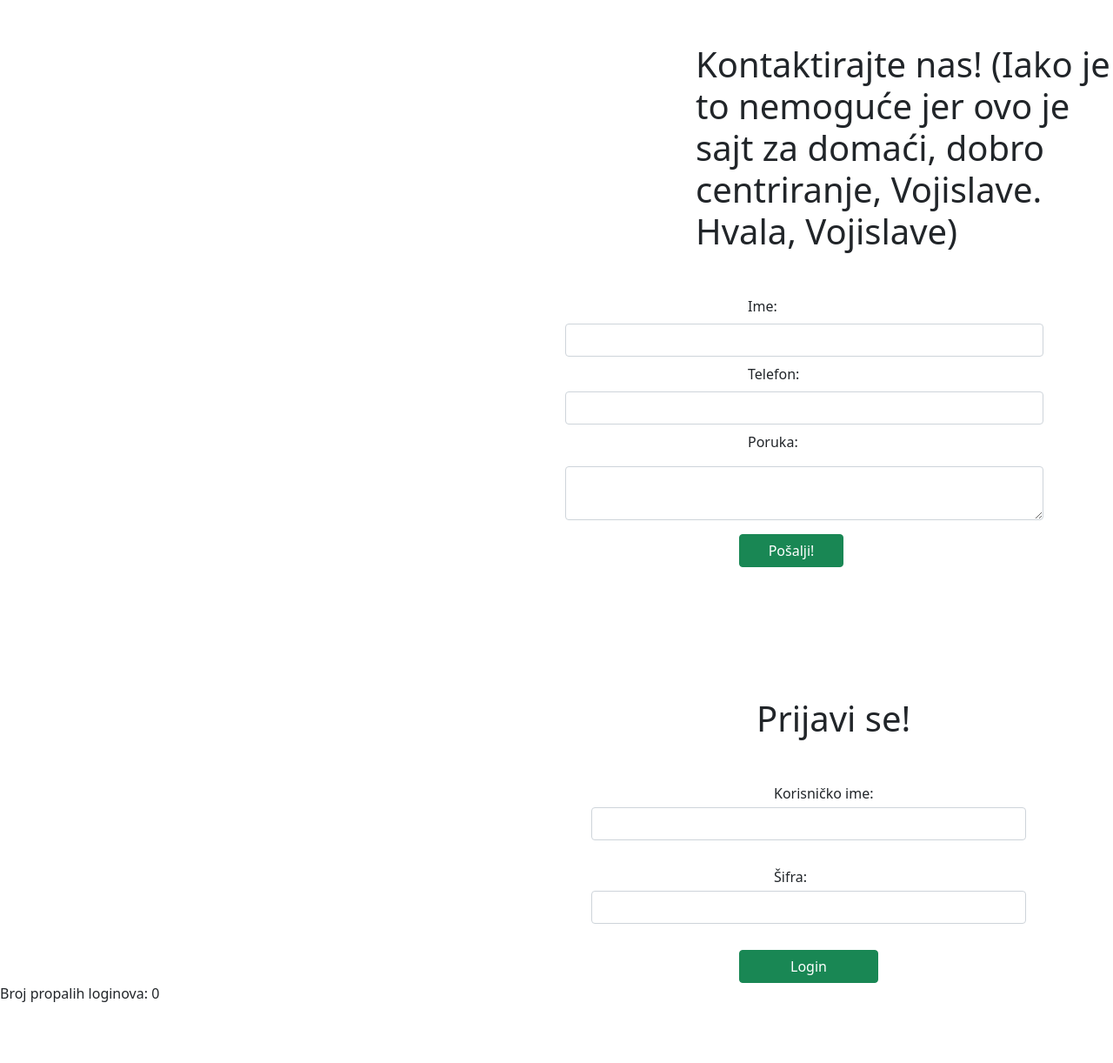
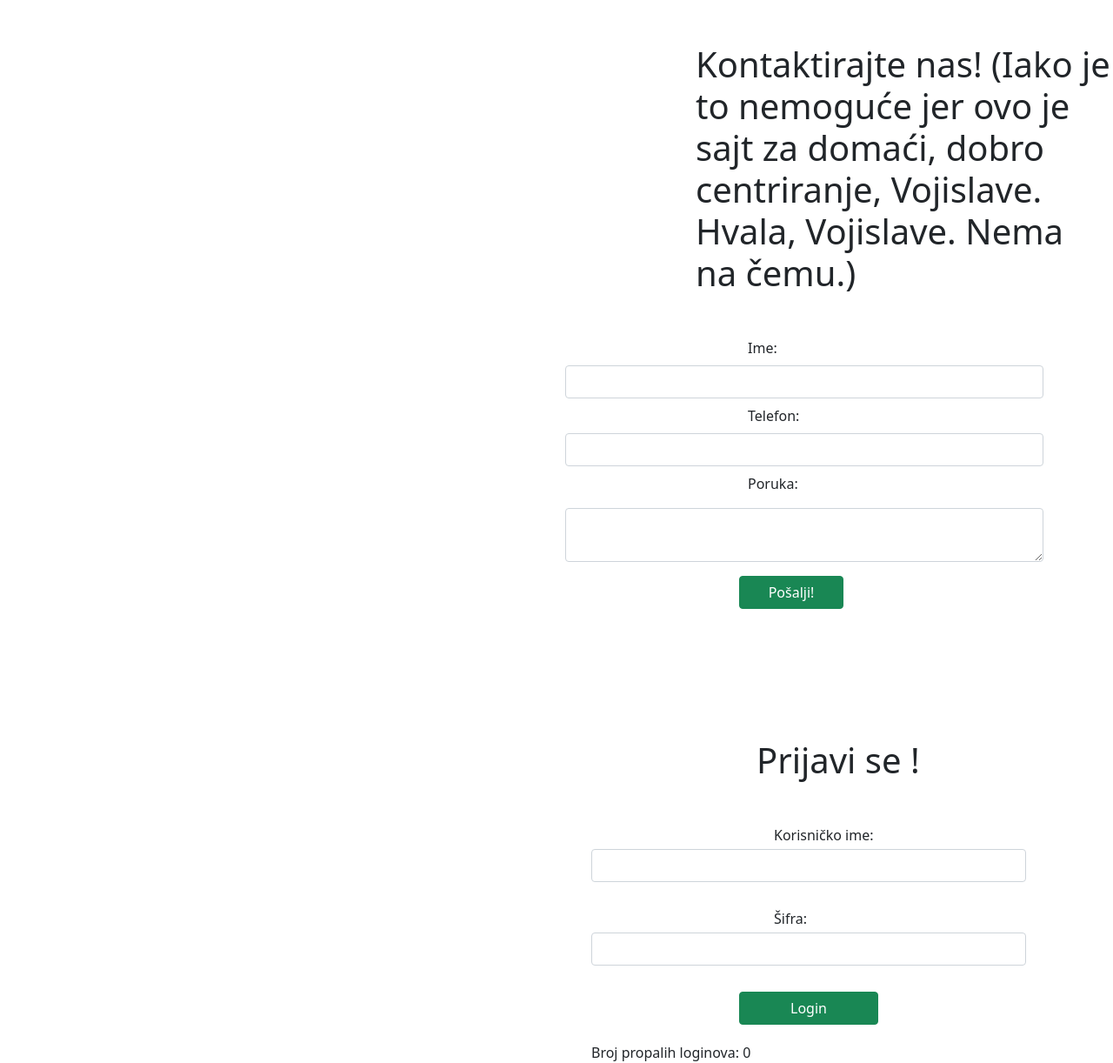
Before and after one commit to pipstur/itehDom03, a React (Create React App) app: page /contact in a window 1280 px wide. Shown: the whole page at 87% size. Before the commit the page ends 1154 px from the top, so only its background shows below. Built offline with nearby package versions, Linux system fonts and the light colour scheme.

Commit message:
ok valjda je sada sve popravljeno i spremno za odbranu sutra

```diff
--- a/src/components/ContactPage.js
+++ b/src/components/ContactPage.js
@@ -9,7 +9,7 @@ function ContactPage() {
 
     return (
         <div className="contactpage_div">
-            <h1 id='contact-us'>Kontaktirajte nas! (Iako je to nemoguće jer ovo je sajt za domaći, dobro centriranje, Vojislave. Hvala, Vojislave)</h1>
+            <h1 id='contact-us'>Kontaktirajte nas! (Iako je to nemoguće jer ovo je sajt za domaći, dobro centriranje, Vojislave. Hvala, Vojislave. Nema na čemu.)</h1>
             <FormaContactPage send={send} />
             <PrijaviSe />
         </div>
--- a/src/components/FormaPrijaviSe.js
+++ b/src/components/FormaPrijaviSe.js
@@ -27,7 +27,7 @@ function FormaPrijaviSe(props) {
             }
             else {
                 setTekst(<h1>Pogrešna šifra ili korisničko ime! Pokušajte ponovo!</h1>)
-                //setCounter(counter + 1)
+                setCounter(counter + 1)
                 return;
             }
 
--- a/src/components/HomePage.js
+++ b/src/components/HomePage.js
@@ -3,9 +3,8 @@ import PrijaviSe from "./PrijaviSe";
 function HomePage() {
     return (
         <div className="homepage_div">
-            <PrijaviSe />
+            <PrijaviSe/>
         </div>
     );
 }
-
 export default HomePage;
--- a/src/components/PrijaviSe.js
+++ b/src/components/PrijaviSe.js
@@ -8,7 +8,7 @@ function PrijaviSe() {
 
     return (
         <div className="prijavise_div">
-            <h1 id='login'>Prijavi se!</h1>
+            <h1 id='login'>Prijavi se !</h1>
             <FormaPrijaviSe users={users} />
         </div>
     );
--- a/src/index.css
+++ b/src/index.css
@@ -31,10 +31,10 @@ label {
   margin-bottom: 30px;
 }
 
-/* #tekst_login {
+#tekst_login {
   margin-top: 20px;
   margin-left: 680px;
-} */
+}
 
 #formacontact_div {
   margin-top: 50px;
```
